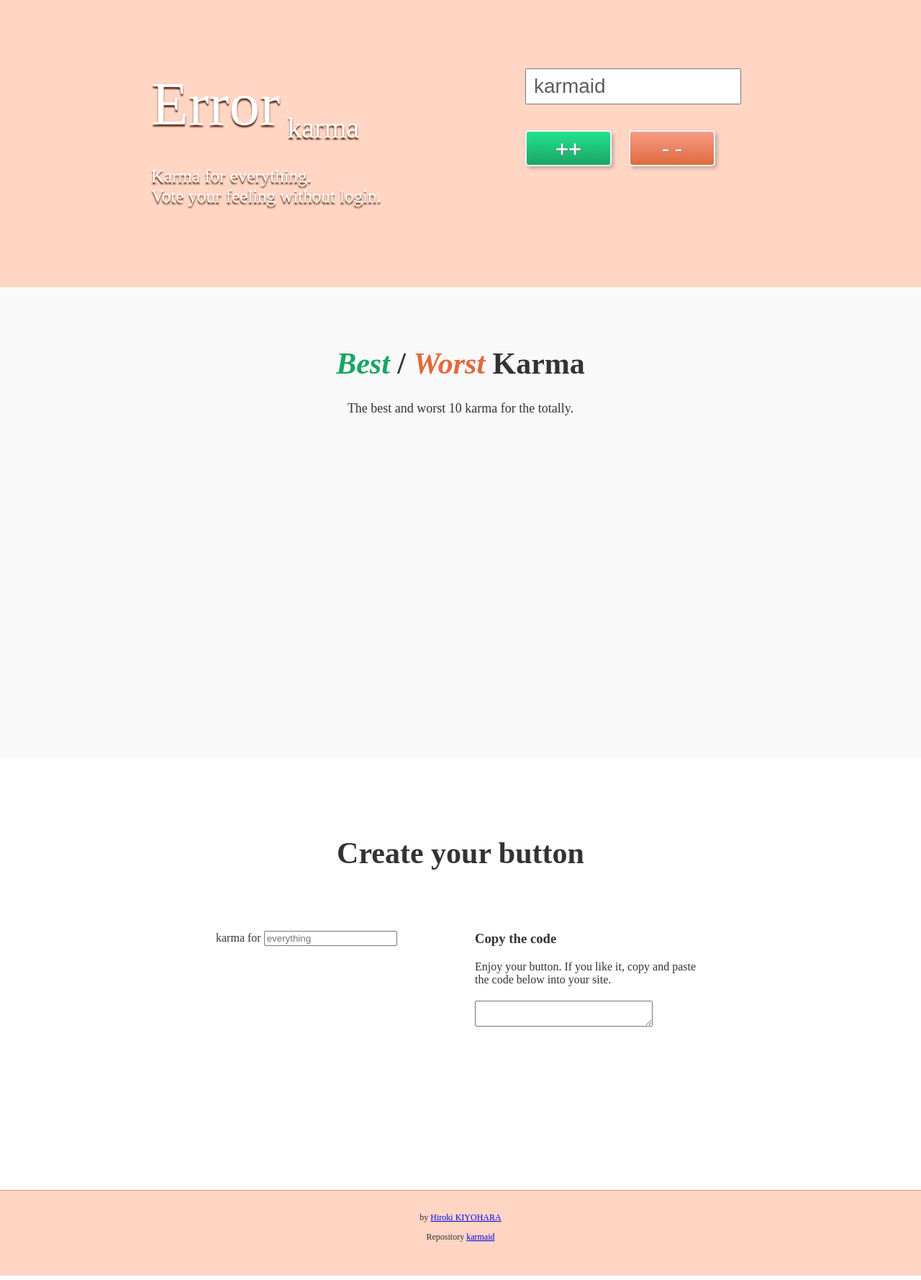
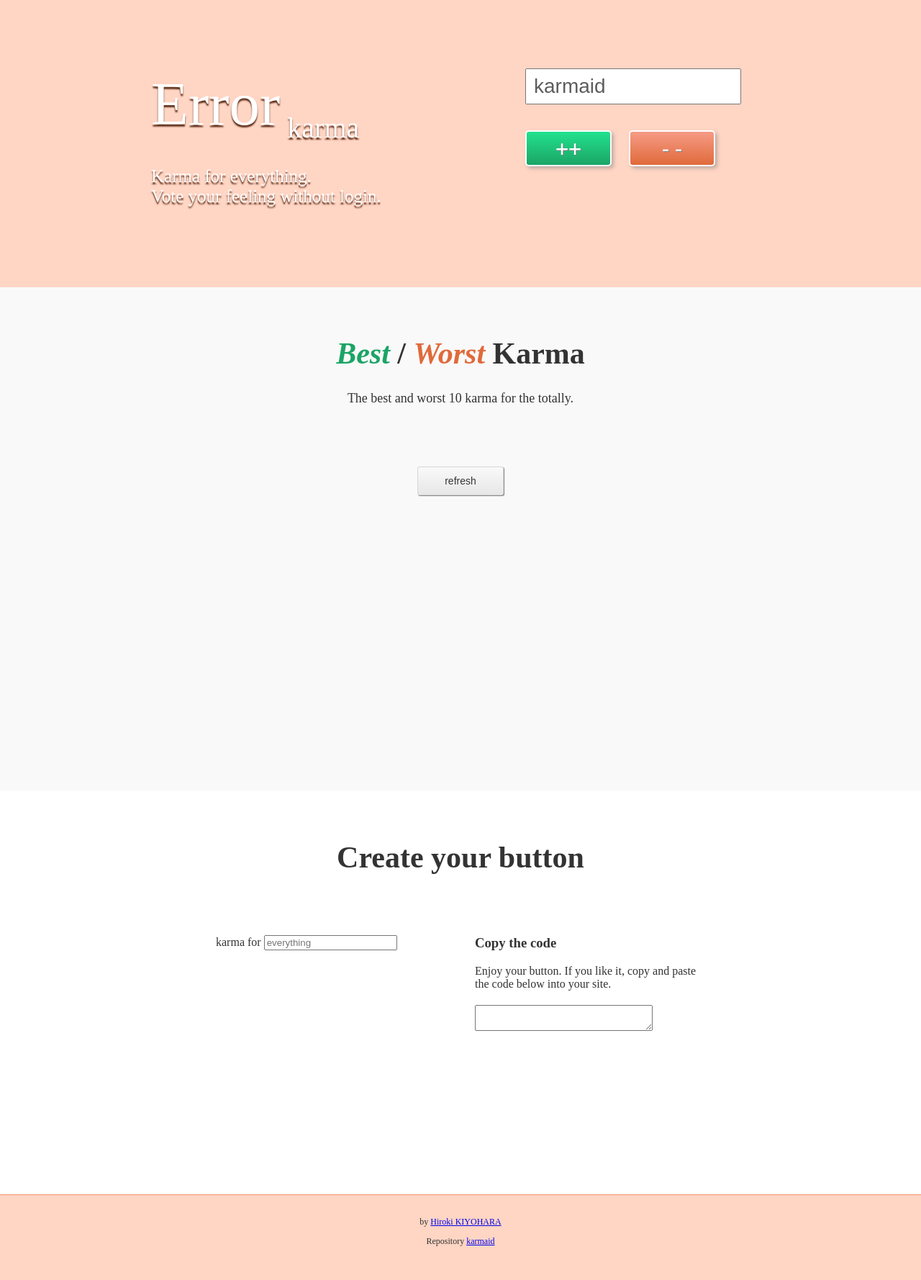
Before and after one commit to hirokiky/karmaid, a Python web app: template karmaid/templates/top.mako in a window 1280 px wide. Shown: the part 62-1840 px from the top of the page at 72% size. Run offline with Mako, Linux system fonts and the light colour scheme; the template is opened without the code that fills it, so the values that code supplies are empty; some libraries are stand-ins or nearby versions.

Commit message:
Added button to refresh the ranking

```diff
--- a/karmaid/static/css/karmaid.css
+++ b/karmaid/static/css/karmaid.css
@@ -1,3 +1,8 @@
+.clearboth {
+    clear: both;
+}
+
+
 body {
     margin: 0;
 }
@@ -85,7 +90,7 @@ body {
     color: #FFFFFF;
     font-family: monospace;
     font-size: 30px;
-    border: solid 2px #f4f4f4;
+    border: solid 2px #ffffff;
     border-radius: 5px;
     box-shadow: 3px 3px 5px rgba(127, 127, 127, 0.5);
     text-shadow: 1px 1px #808080;
@@ -108,8 +113,8 @@ body {
 
 .ranking {
     min-width: 860px;
-    height: 520px;
-    padding-top: 54px;
+    height: 580px;
+    padding-top: 40px;
     padding-bottom: 80px;
     background-color: #f9f9f9;
 }
@@ -118,6 +123,24 @@ h1 {
     text-align: center;
     font-size: 42px;
     color: #333;
+}
+
+.ranking .ranking-refresh {
+    clear: both;
+    float: none;
+    background-image: linear-gradient(#f9f9f9, #e7e7e7);
+    border-radius: 3px;
+    border: solid 1px #d6d6d6;
+    box-shadow: 1px 1px 1px #808080;
+    width: 120px;
+    height: 40px;
+    color: #333333;
+    font-size: 14px;
+    text-shadow: 0 1px #f6f6f6;
+}
+
+.ranking .ranking-refresh:hover {
+    cursor: pointer;
 }
 
 .ranking h1 .best-font {
@@ -171,7 +194,7 @@ ul.worst {
 
 .buttongenerator {
     color: #333;
-    padding-top: 80px;
+    padding-top: 40px;
     background-color: #FFFFFF;
     height: 520px;
     clear: both;
--- a/karmaid/static/js/karmaid.js
+++ b/karmaid/static/js/karmaid.js
@@ -71,7 +71,7 @@ function refresh_ranking(target, request_param){
         data: request_param
     }).done(function (msg){
         var bests = msg['stuffs'];
-        target.val('');
+        target.empty();
         for (var i = 0; i < bests.length; i++){
             var ele = $('<li />').text(bests[i]);
             target.append(ele);
@@ -115,5 +115,12 @@ $(function (){
     });
     $('.generator-result textarea').focus(function (){
         $(this).select();
+    });
+    $('.ranking-refresh').click(function (){
+        var flush_speed = 200;
+        $('.ranks').fadeOut(flush_speed, function(){
+            refresh_ranking($('.best'), {});
+            refresh_ranking($('.worst'), {desc: ''});
+        }).fadeIn(flush_speed);
     })
 });
--- a/karmaid/templates/top.mako
+++ b/karmaid/templates/top.mako
@@ -50,6 +50,8 @@
                 <ul class="worst">
                 </ul>
             </div>
+            <div class="clearboth"></div>
+            <p><button class="ranking-refresh">refresh</button></p>
         </div>
     </div>
     <a name="buttongenerator"></a>
```
